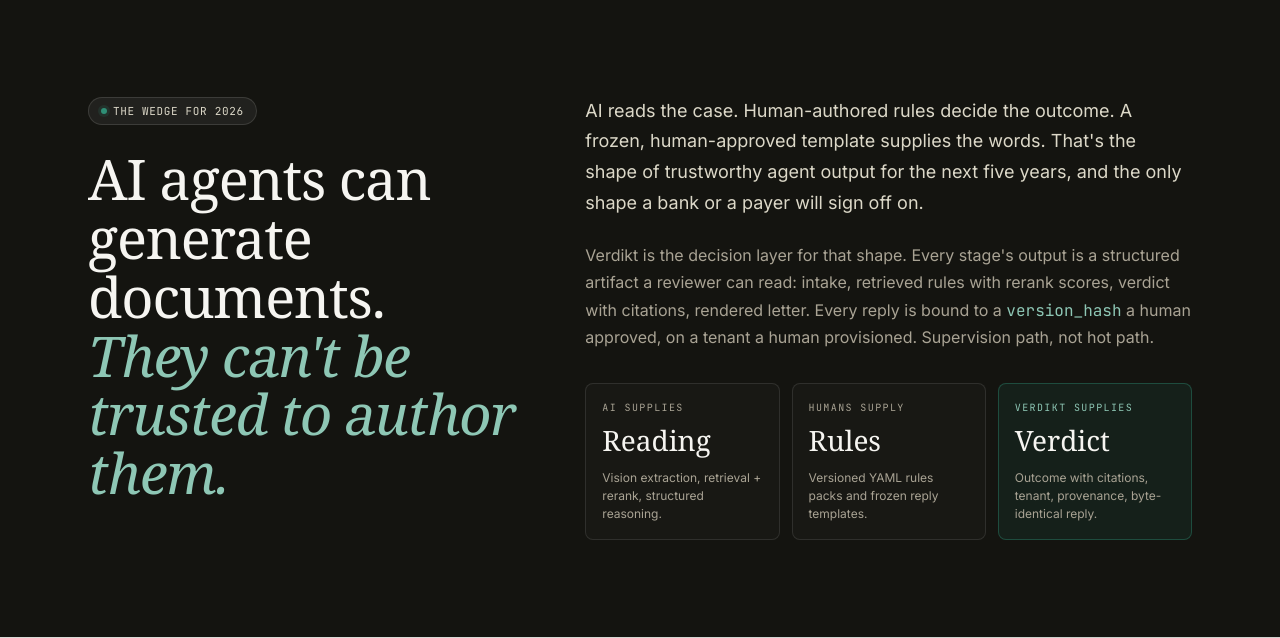
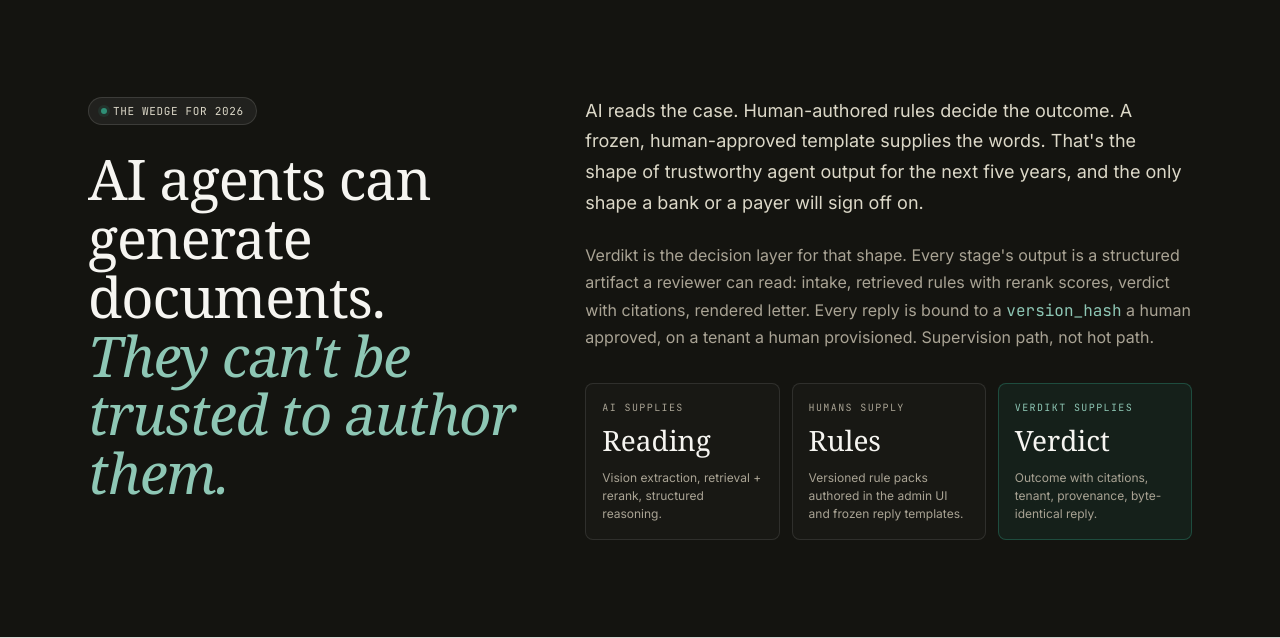
Before and after one commit to ajandan/verdikt-hackathon, a Python web app: template src/docgen/ui/templates/landing.html in a window 1280 px wide. Shown: the part 1932-2570 px from the top of the page. Run offline with Jinja, Linux system fonts and the light colour scheme; the template is opened without the code that fills it, so the values that code supplies are empty; some web fonts are replaced.

Commit message:
Landing: swap YAML file wording for admin-UI authoring
The comparison table and the ingredients wedge both talked about
"versioned YAML rules packs", which is an implementation detail that
doesn't belong on a business-context page. Reframe as versioned rule
packs authored and edited in the admin UI — that's what a buyer
actually cares about (a governed authoring surface for their own
analysts) and it matches how the rules library actually behaves today.

Co-Authored-By: Claude Opus 4.7 <noreply@anthropic.com>

```diff
--- a/src/docgen/ui/templates/landing.html
+++ b/src/docgen/ui/templates/landing.html
@@ -2134,7 +2134,7 @@
           <div class="wedge-cell">
             <div class="k">Humans supply</div>
             <div class="v">Rules</div>
-            <div class="d">Versioned YAML rules packs and frozen reply templates.</div>
+            <div class="d">Versioned rule packs authored in the admin UI and frozen reply templates.</div>
           </div>
           <div class="wedge-cell hot">
             <div class="k">Verdikt supplies</div>
@@ -2606,7 +2606,7 @@
       </div>
       <div class="cmp-row"><div class="cmp-cell">Multi-channel intake (fax, mail, web, email)</div><div class="cmp-cell mute" data-label="Adjudication stacks today">Multi-vendor, glue code per channel</div><div class="cmp-cell q" data-label="Verdikt">✓ One inbox, one pipeline</div></div>
       <div class="cmp-row"><div class="cmp-cell">Multimodal case extraction from inbound docs</div><div class="cmp-cell mute" data-label="Adjudication stacks today">OCR + regex, manual QA</div><div class="cmp-cell q" data-label="Verdikt">✓ Vision + slot schema per program</div></div>
-      <div class="cmp-row"><div class="cmp-cell">Rules retrieval with citations</div><div class="cmp-cell mute" data-label="Adjudication stacks today">Analyst reads the rulebook</div><div class="cmp-cell q" data-label="Verdikt">✓ Versioned YAML packs across financial, insurance, residency, clinical, and enrollment-history rules; embed + rerank</div></div>
+      <div class="cmp-row"><div class="cmp-cell">Rules retrieval with citations</div><div class="cmp-cell mute" data-label="Adjudication stacks today">Analyst reads the rulebook</div><div class="cmp-cell q" data-label="Verdikt">✓ Versioned rule packs authored and edited in the admin UI across financial, insurance, residency, clinical, and enrollment-history categories; embed + rerank</div></div>
       <div class="cmp-row"><div class="cmp-cell">MDM lookup for prior enrollments &amp; case history</div><div class="cmp-cell mute" data-label="Adjudication stacks today">Analyst re-keys from CRM, siloed member records</div><div class="cmp-cell q" data-label="Verdikt">✓ Pluggable connector, per-tenant config; history slots feed the reason stage; snapshot hash on the ledger</div></div>
       <div class="cmp-row hot"><div class="cmp-cell">Structured verdict (approve / deny / missing_info)</div><div class="cmp-cell mute" data-label="Adjudication stacks today">Rules engine output, if wired</div><div class="cmp-cell q" data-label="Verdikt">✓ Per case, auditable, cited</div></div>
       <div class="cmp-row"><div class="cmp-cell">Onboard a new program as data, not code</div><div class="cmp-cell mute" data-label="Adjudication stacks today">Development project</div><div class="cmp-cell q" data-label="Verdikt">✓ Programs table + rules pack + slot-alias fanout</div></div>
```
